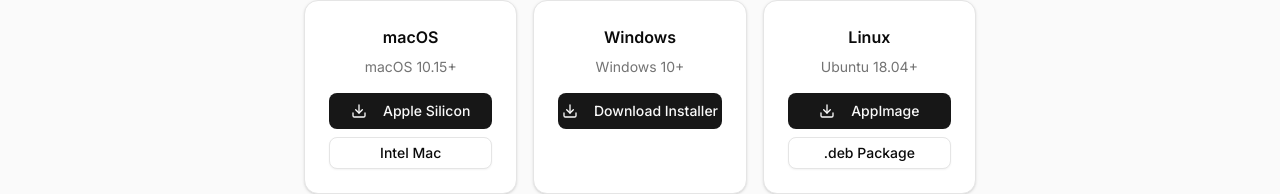
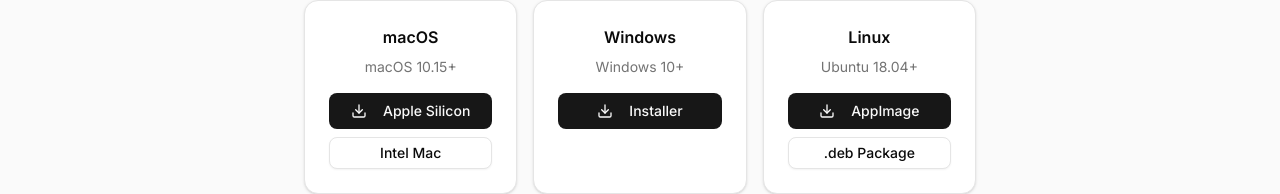
Before and after one commit to trevin-lee/jupyter-kube, a Next.js app in the folder home/: page / in a window 1280 px wide. Shown: the part 2078-2272 px from the top of the page. Built offline with nearby package versions, Linux system fonts and the light colour scheme.

Commit message:
Fix electron-builder: Add repository field and fix electron version

```diff
--- a/home/src/app/page.tsx
+++ b/home/src/app/page.tsx
@@ -333,7 +333,7 @@
                 <Button className="w-full" asChild>
                   <a href={downloadLinks.windows}>
                     <Download className="h-4 w-4 mr-2" />
-                    Download Installer
+                    Installer
                   </a>
                 </Button>
               </div>
```
Also changed, not shown: 2 other files (tests, documents, lock files or other folders).
